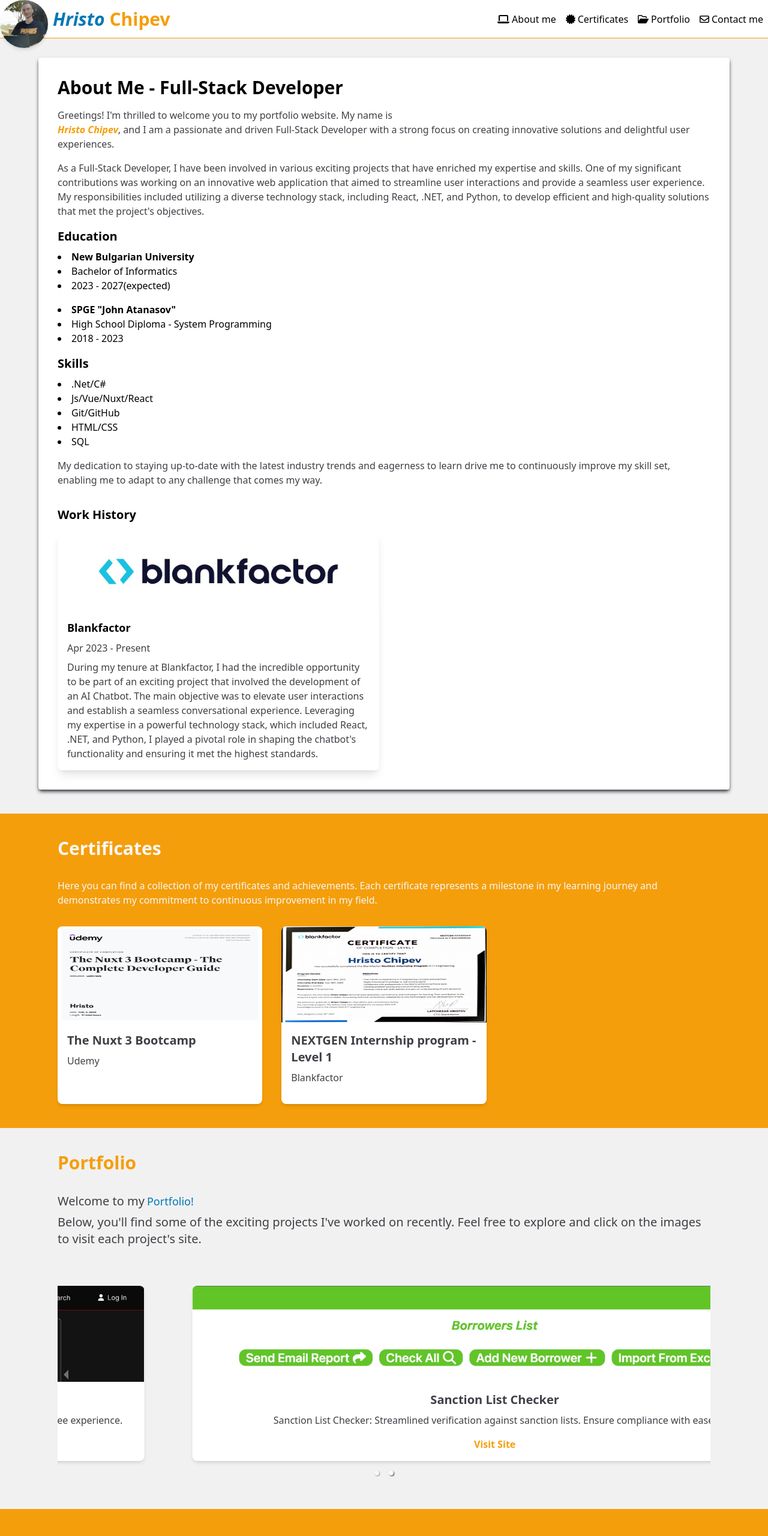
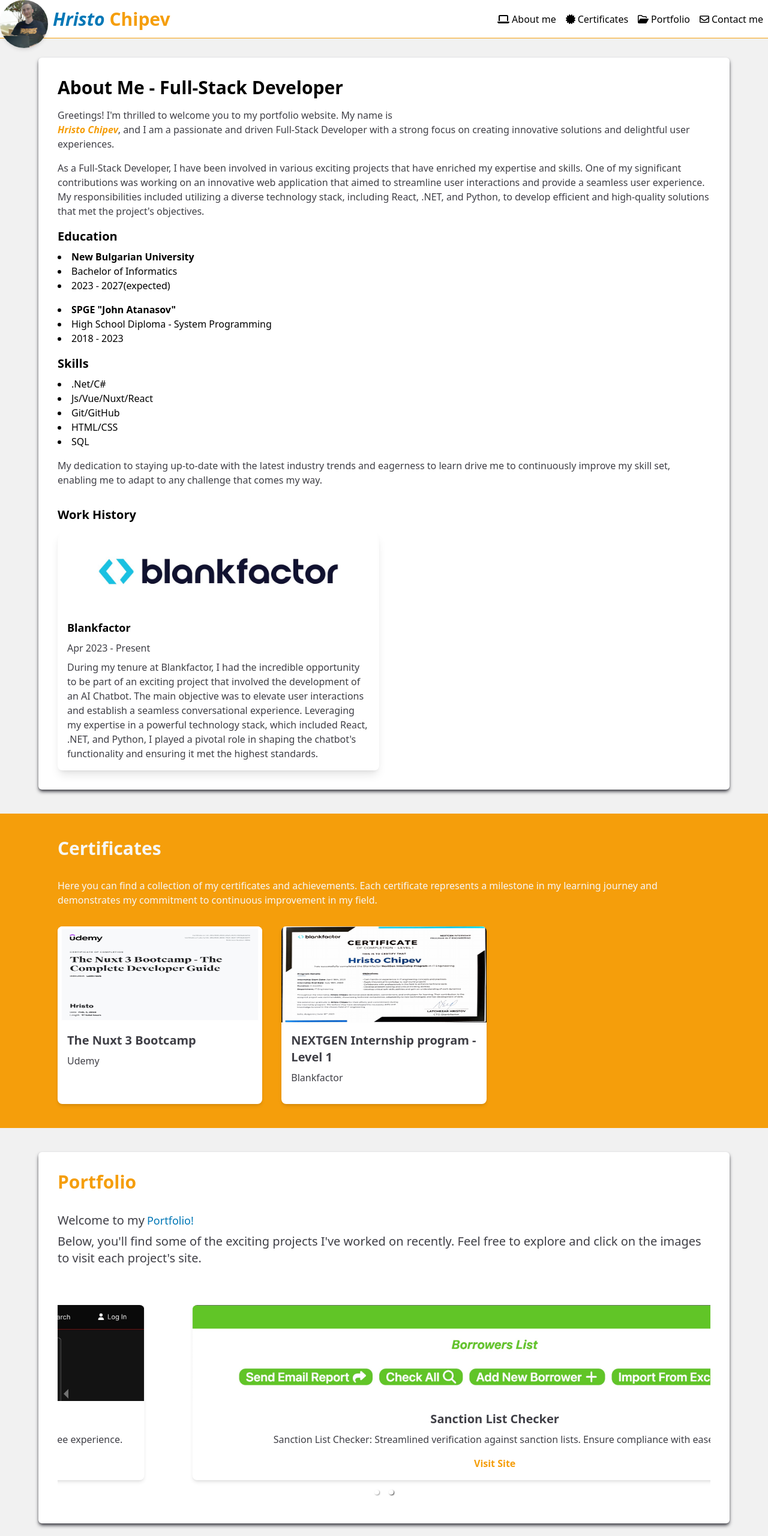
Before and after one commit to HChipev/Portfolio, a React (Vite) app: page / in a window 1280 px wide. Shown: the top 2560 px of the page at 60% size. Built offline with nearby package versions, Linux system fonts and the light colour scheme.

Commit message:
Fixed certificates style

```diff
--- a/src/About.jsx
+++ b/src/About.jsx
@@ -15,7 +15,7 @@ const About = ({ forwardedRef }) => {
     <div
       className="bg-lightGray w-full flex justify-center items-center"
       ref={forwardedRef}>
-      <div className="sm:max-w-3xl lg:max-w-4xl xl:max-w-6xl bg-white p-8 rounded shadow-zinc-700 shadow-md">
+      <div className="sm:max-w-3xl lg:max-w-4xl xl:max-w-6xl bg-white p-8 rounded-md shadow-zinc-700 shadow-md">
         <h1 className="text-3xl font-bold mb-4">
           About Me - Full-Stack Developer
         </h1>
--- a/src/Portfolio.jsx
+++ b/src/Portfolio.jsx
@@ -23,7 +23,7 @@ const projects = [
 const Portfolio = ({ forwardedRef }) => {
   return (
     <div className="bg-lightGray py-10" ref={forwardedRef}>
-      <div className="max-w-6xl mx-auto px-4 sm:px-6 lg:px-8">
+      <div className="sm:max-w-3xl lg:max-w-4xl xl:max-w-6xl bg-white rounded-md shadow-zinc-700 shadow-md mx-auto p-8">
         <h1 className="text-3xl font-bold text-amber-500 mb-8">Portfolio</h1>
         <div className=" text-zinc-700 text-xl mb-6">
           <div className="flex gap-1">
```
